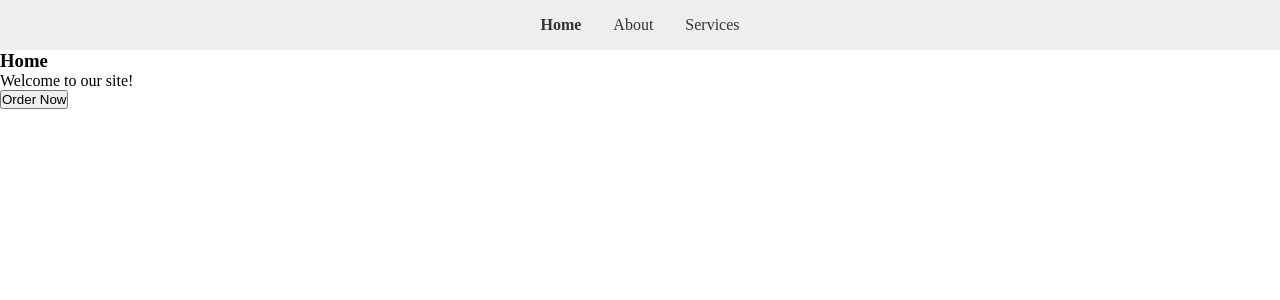
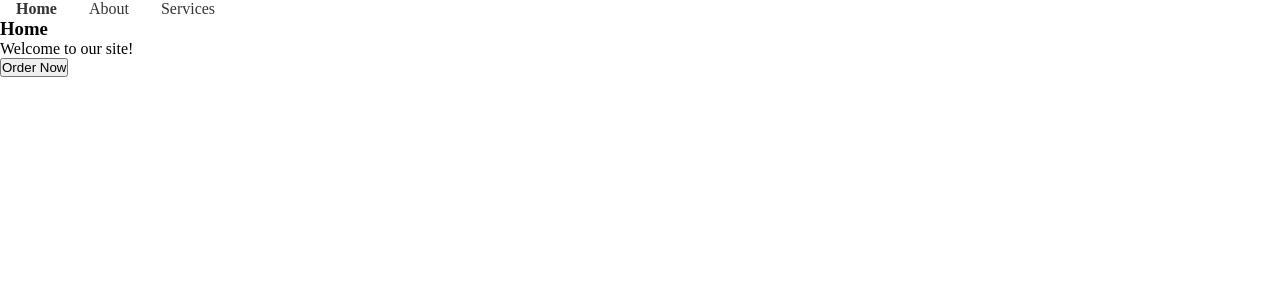
Before and after one commit to brian-ambani/react-projects, a React (Create React App) app in the folder react-website/: page / in a window 1280 px wide. Shown: the top 300 px of the page. Built offline with nearby package versions, Linux system fonts and the light colour scheme.

Commit message:
updated the styles

```diff
--- a/react-website/src/index.css
+++ b/react-website/src/index.css
@@ -3,7 +3,7 @@
   margin: 0;
 }
 
-nav {
+.nav-links {
   display: flex;
   justify-content: center;
   align-items: center;
@@ -21,3 +21,11 @@ nav a {
 nav a.active {
   font-weight: bold;
 }
+
+.product-links {
+  display: flex;
+  justify-content: center;
+  align-items: center;
+  flex-wrap: wrap;
+  padding: 1rem;
+}
```
